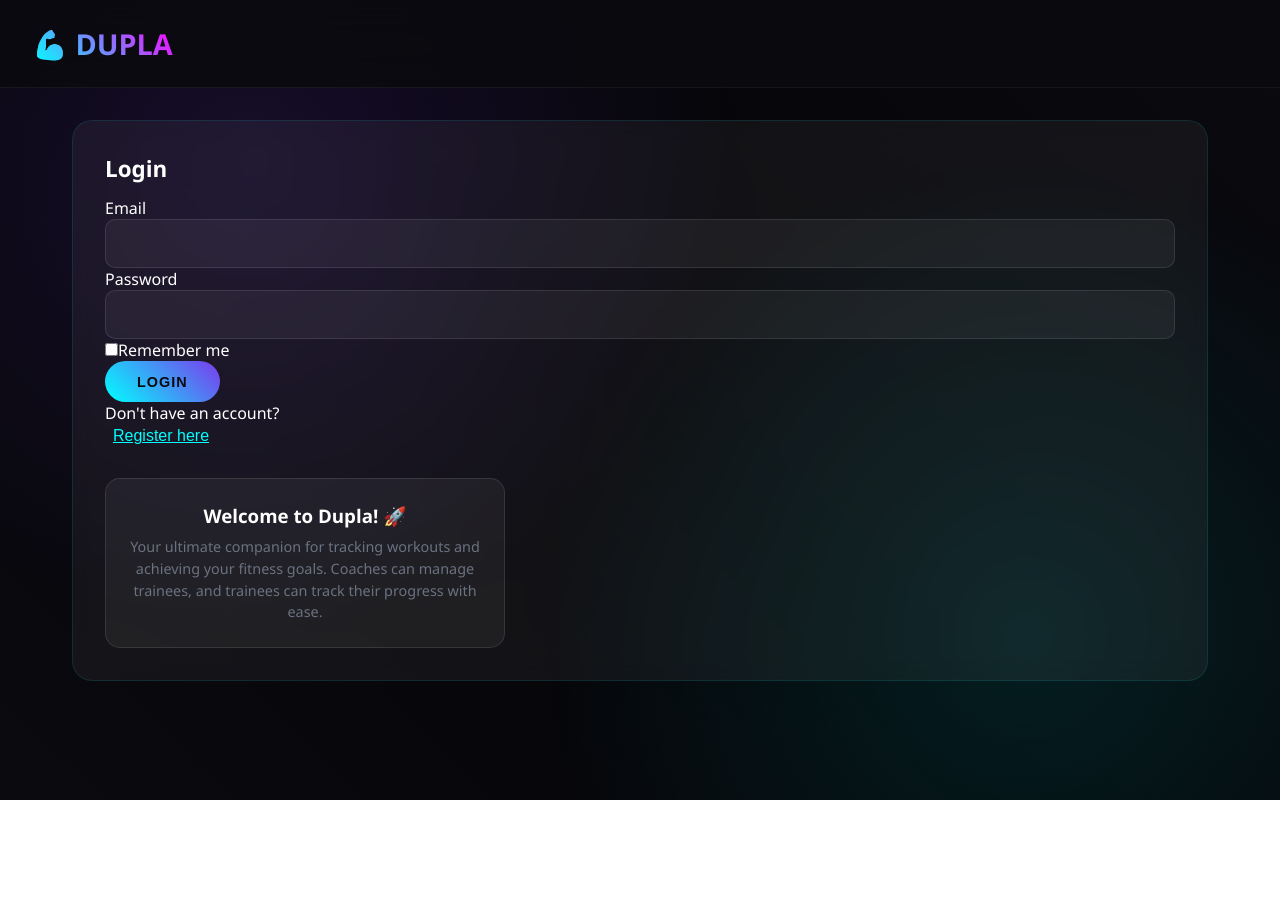
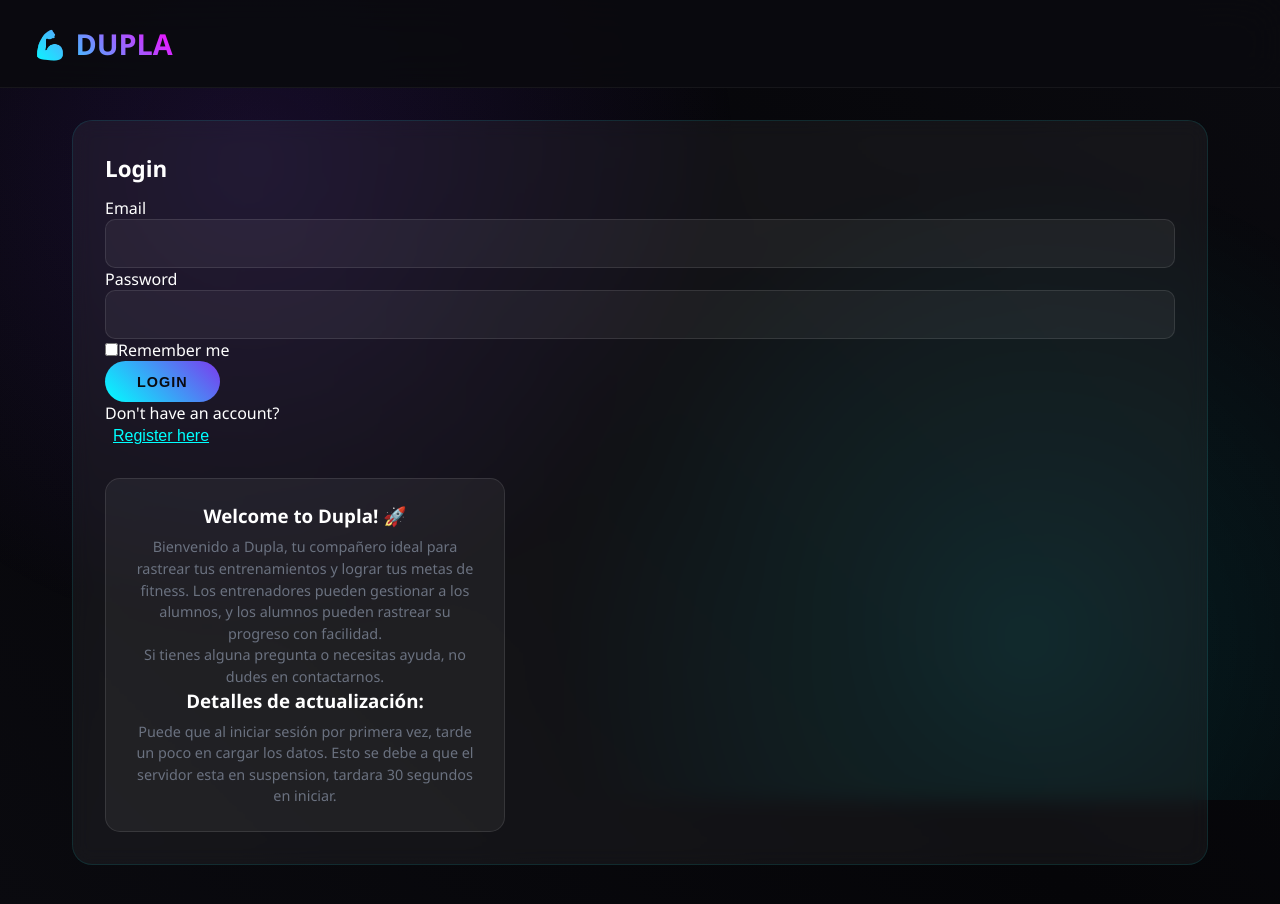
Before and after one commit to vcmxs/Api-MVP, a React (Create React App) app in the folder gym-training-fronten/: page / in a window 1280 px wide. Shown: the top 904 px of the page. Before the commit the page ends 800 px from the top, so only its background shows below. Built offline with nearby package versions, Linux system fonts and the light colour scheme; no server answers.

Commit message:
Add files via upload

```diff
--- a/gym-training-fronten/src/components/Login.js
+++ b/gym-training-fronten/src/components/Login.js
@@ -109,8 +109,16 @@ function Login({ onLogin, onToggle }) {
         }}>
           <h3 style={{ color: 'var(--light)', marginBottom: '0.5rem' }}>Welcome to Dupla! 🚀</h3>
           <p style={{ fontSize: '0.9rem', lineHeight: '1.5' }}>
-            Your ultimate companion for tracking workouts and achieving your fitness goals.
-            Coaches can manage trainees, and trainees can track their progress with ease.
+            Bienvenido a Dupla, tu compañero ideal para rastrear tus entrenamientos y lograr tus metas de fitness.
+            Los entrenadores pueden gestionar a los alumnos, y los alumnos pueden rastrear su progreso con facilidad.
+          </p>
+          <p style={{ fontSize: '0.9rem', lineHeight: '1.5' }}>
+            Si tienes alguna pregunta o necesitas ayuda, no dudes en contactarnos.
+          </p>
+          <h3 style={{ color: 'var(--light)', marginBottom: '0.5rem' }}>Detalles de actualización:</h3>
+          <p style={{ fontSize: '0.9rem', lineHeight: '1.5' }}>
+            Puede que al iniciar sesión por primera vez, tarde un poco en cargar los datos.
+            Esto se debe a que el servidor esta en suspension, tardara 30 segundos en iniciar.
           </p>
         </div>
       </div>
```
